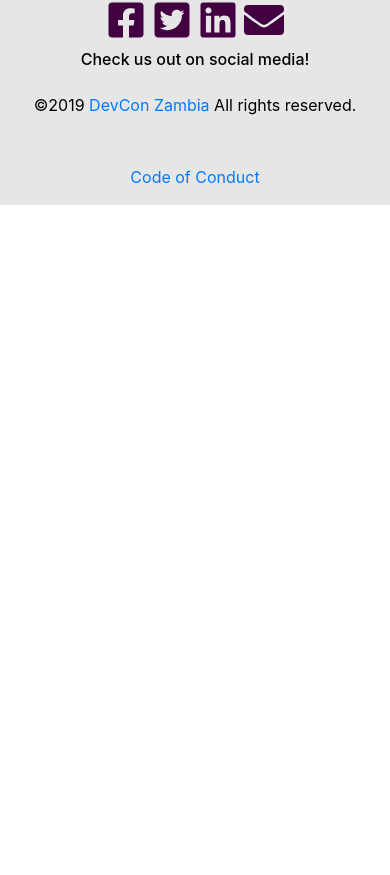
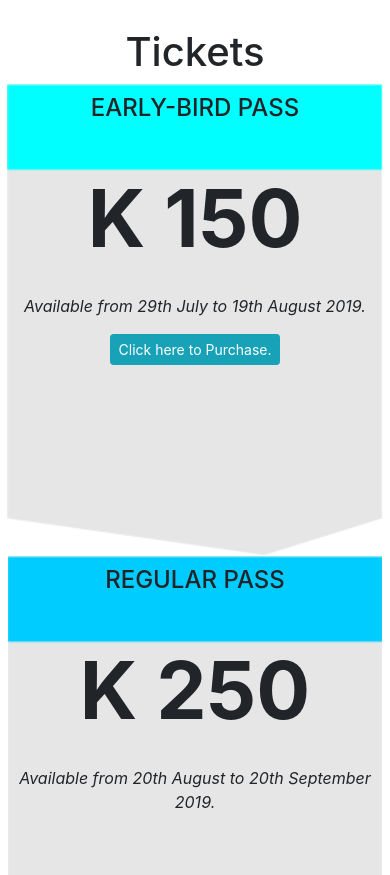
Before and after one commit to devconzm/devconzm, a React (Create React App) app: page / in a window 390 px wide. Shown: the part 3549-4424 px from the top of the page. Before the commit the page ends 3754 px from the top, so only its background shows below. Built offline with nearby package versions, Linux system fonts and the light colour scheme.

Commit message:
Adding Ticket Section, Price and Purchasing Info
-Added Ticketing info and dates
-Changed styling of background image to make it more responsive
-Added styling to ticketing text
-Added link and button to purchase tickets

```diff
--- a/src/App.js
+++ b/src/App.js
@@ -19,9 +19,9 @@ function App() {
       <About />
       <Venue />
       <Partners />
-      {/* <Speakers />
+      {/* <Speakers />*/
       <Tickets />
-      */}
+      }
       <Footer />
     </Fragment>
   )
--- a/src/components/Tickets.js
+++ b/src/components/Tickets.js
@@ -8,18 +8,20 @@ function Tickets() {
         <div className='tickets row text-center'>
           <div className="ticket ticket-1 col-sm box-shadow">
             <h4 className="ticket-header">EARLY-BIRD PASS</h4>
-            <p className="ticket-price">K 50</p>
-            <p className="ticket-content">Lorem ipsum dolor sit amet, consectetur adipiscing elit.</p>
+            <p className="ticket-price">K 150</p>
+            <p className="ticket-content">Available from 29th July to 19th August 2019.</p>
+            <a href="https://qkt.io/I3SHAd"><p className="btn btn-info btn-sm">Click here to Purchase.</p></a>
           </div>
-          <div className="ticket ticket-2 col-sm box-shadow">
+          {/*<div className="ticket ticket-2 col-sm box-shadow">
             <h4 className="ticket-header">STUDENT PASS</h4>
             <p className="ticket-price">K 80</p>
             <p className="ticket-content">Lorem ipsum dolor sit amet, consectetur adipiscing elit. Duis id mauris ex.</p>
-          </div>
-          <div className="ticket ticket-3 col-sm box-shadow">
+  </div>*/}
+          <div className="ticket ticket-2 col-sm box-shadow">
             <h4 className="ticket-header">REGULAR PASS</h4>
-            <p className="ticket-price">K 100</p>
-            <p className="ticket-content">Lorem ipsum dolor sit amet, consectetur adipiscing elit. Duis id mauris ex.</p>
+            <p className="ticket-price">K 250</p>
+            <p className="ticket-content">Available from 20th August to 20th September 2019.</p>
+            {/*<a href="https://qkt.io/I3SHAd"><p className="btn btn-info btn-sm">Click here to Purchase.</p></a>*/}
           </div>
         </div>
       </div>
--- a/src/style.css
+++ b/src/style.css
@@ -310,7 +310,7 @@ footer {
     background-position: top;
     background-repeat: no-repeat;
     background-size: contain;
-    height: 372px;
+    height: 29.5rem;
 }
 
 #tickets .ticket-1 {
@@ -335,7 +335,8 @@ footer {
     font-weight: bold;
 }
 
-#tickets .ticket-content {
+#tickets .ticket-content{
+    font-style:italic;
 }
 
 /* footer section */
```
Also changed, not shown: 1 other file (tests, documents, lock files or other folders).
